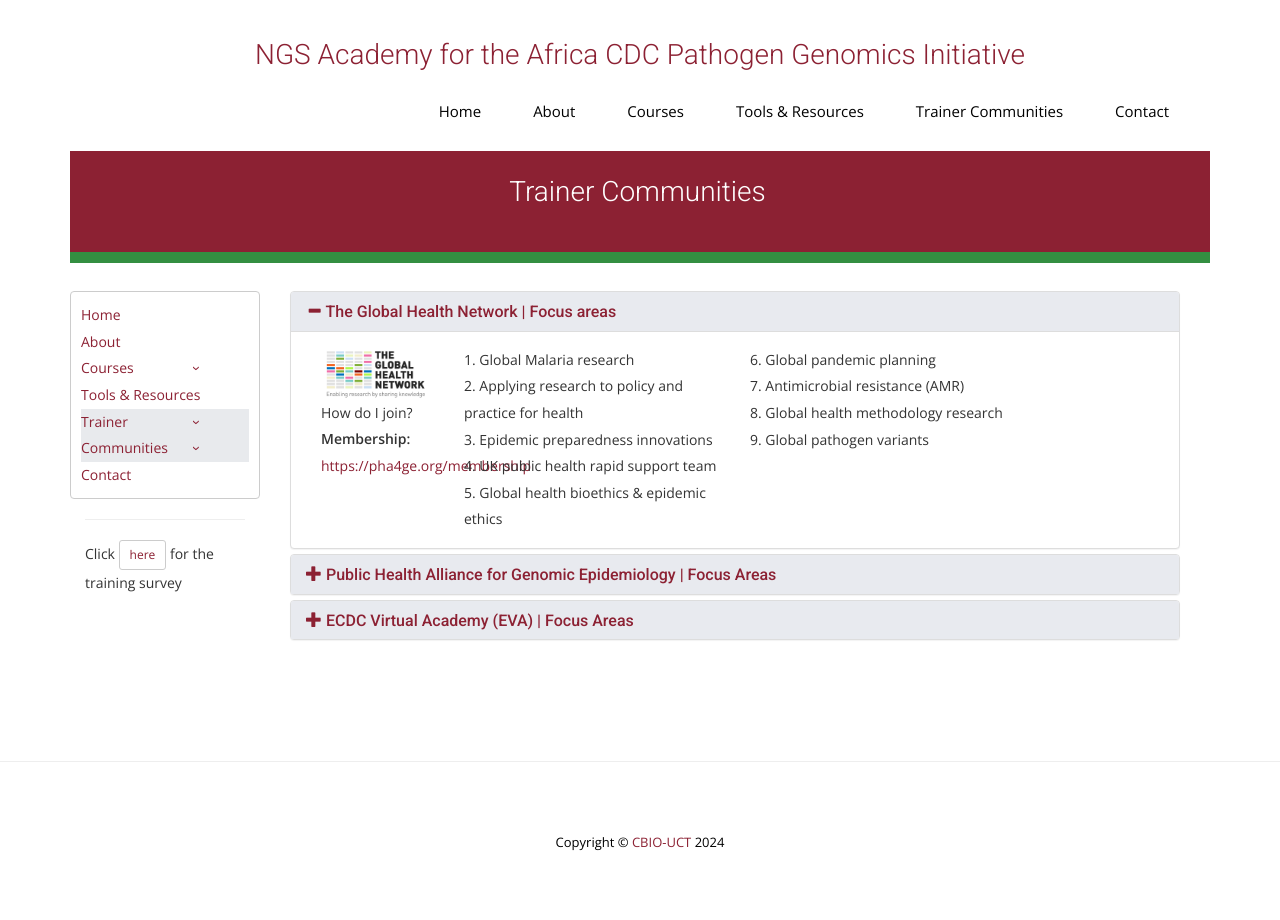
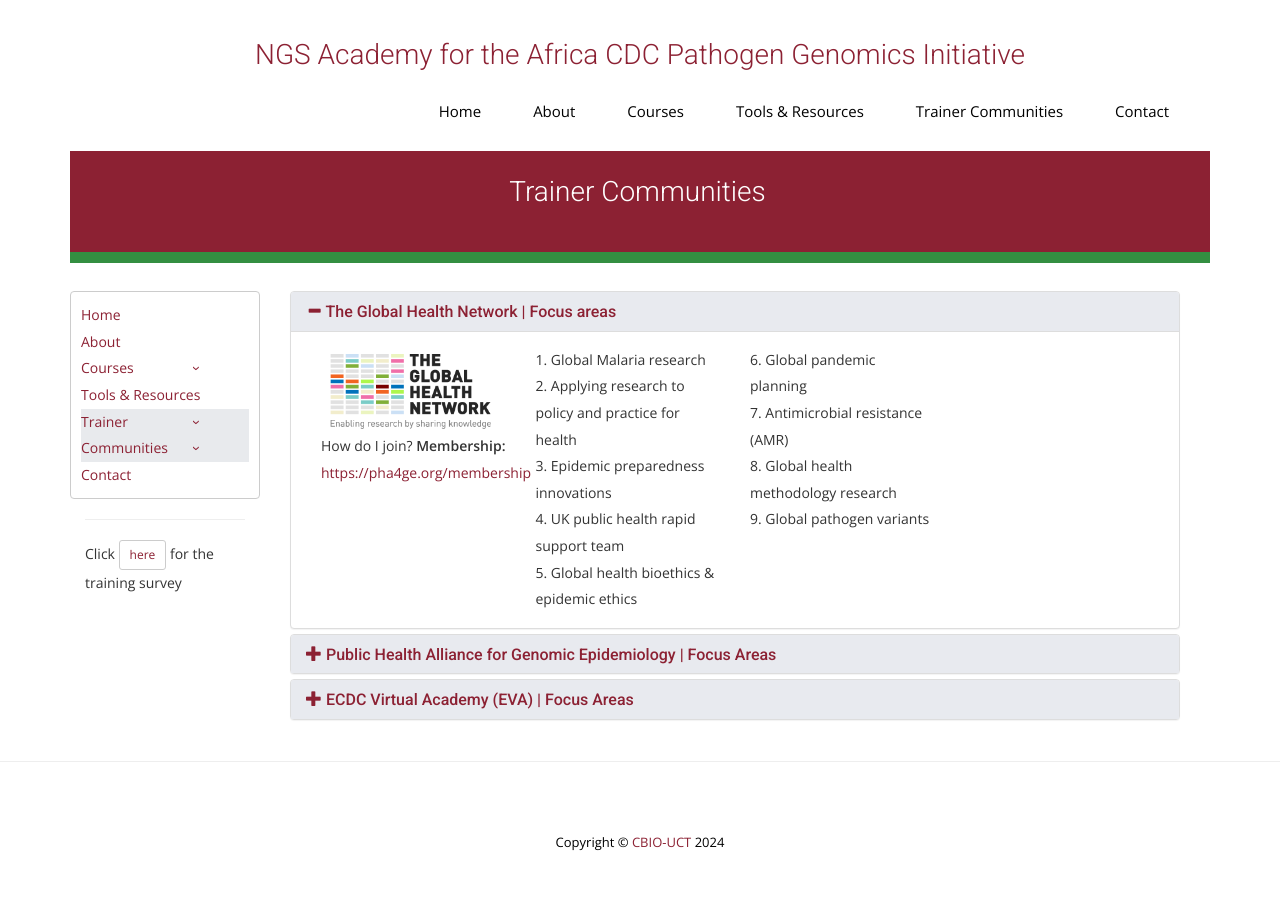
Before and after one commit to uct-cbio/ngs-academy, a Jekyll site: the page built from trainer_community.html, in a window 1280 px wide. Built offline with Jekyll 4.4.1, drawn with Linux system fonts in a browser that asks for light colours; nearby versions of some CDN libraries; some web fonts are replaced; library files that are not in the unit come from our copies; comment, search, counter and statistics services are not loaded.

Commit message:
changed column width

```diff
--- a/trainer_community.html
+++ b/trainer_community.html
@@ -36,7 +36,7 @@
           <!-- --- content 1 ---- -->
           <div class="container mt-5">
             <div class="row">
-              <div class="col-sm-2">
+              <div class="col-sm-3">
                 <div class="p-3 border bg-light">
                   <img alt="..." class="img-fluid" src="/ngs-academy/img/globalhealth.png" />
                   <div class="card-footer bg-transparent border-success">
@@ -45,7 +45,7 @@
                   </div>
                 </div>
               </div>
-              <div class="col-sm-4">
+              <div class="col-sm-3">
                 <div class="p-3 border bg-light">
                   1. Global Malaria research <br>
                   2. Applying research to policy and practice for health <br>
@@ -54,7 +54,7 @@
                   5. Global health bioethics & epidemic ethics <br>
                 </div>
               </div>
-              <div class="col-sm-4">
+              <div class="col-sm-3">
                 <div class="p-3 border bg-light">
                   6. Global pandemic planning <br>
                   7. Antimicrobial resistance (AMR) <br>
```
